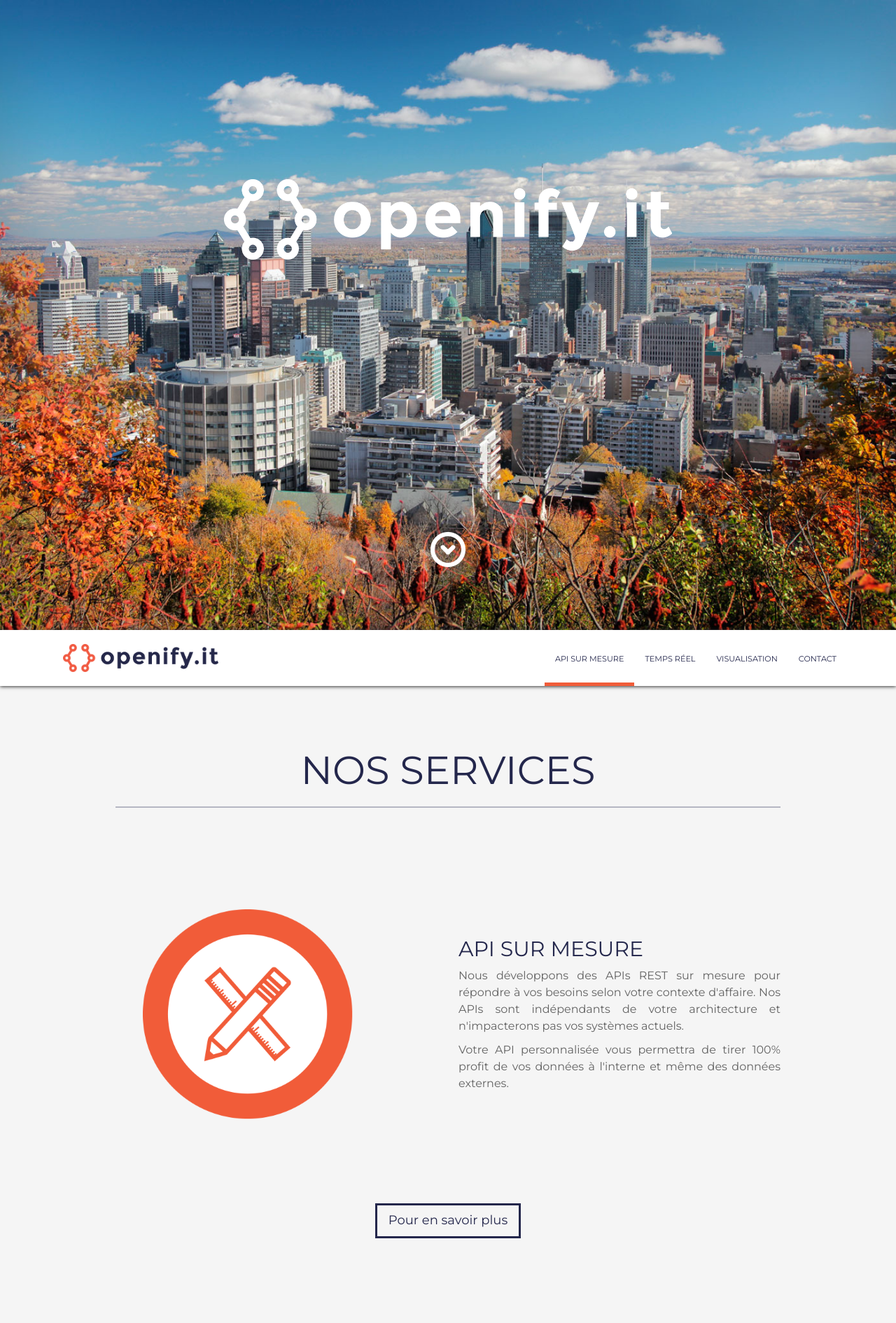
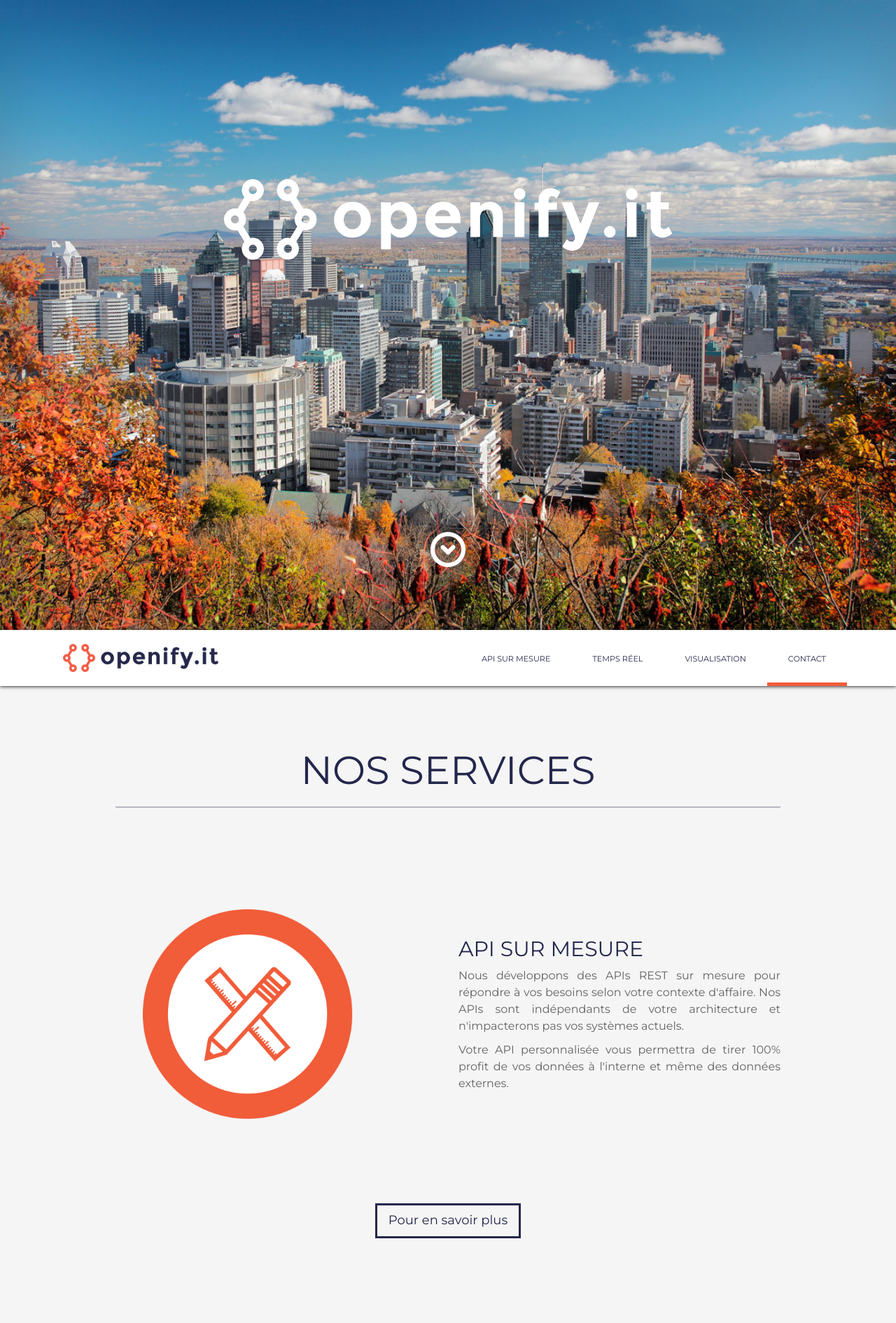
Before and after one commit to openifyit/jekyll-website, a Jekyll site: the page built from index.html, in a window 1280 px wide. Shown: the top 1890 px of the page at 70% size. Built offline with Jekyll 4.4.1, drawn with Linux system fonts in a browser that asks for light colours; nearby versions of some CDN libraries.

Commit message:
Added scroll spy

```diff
--- a/_includes/navbar.html
+++ b/_includes/navbar.html
@@ -3,9 +3,9 @@
         <div class="openify-navbar-header pull-left">
             <img class="openify-navbar-logo" src="{{site.data.scrollspy.logo}}">
         </div>
-        <div class="nav navbar-nav openify-navbar-links pull-right" id="content-scrollspy">
-            <ul>
-                <li class="active"><a href="#{{site.data.home.services.api.anchor}}">
+        <div class="openify-navbar-links pull-right" id="content-scrollspy">
+            <ul class="nav">
+                <li><a href="#{{site.data.home.services.api.anchor}}">
                     {{site.data.home.services.api.title}}</a></li>
                 <li><a href="#{{site.data.home.services.realtime.anchor}}">
                     {{site.data.home.services.realtime.title}}</a></li>
--- a/_layouts/default.html
+++ b/_layouts/default.html
@@ -1,10 +1,9 @@
 <!DOCTYPE html>
 <html lang="fr">
 
-  {% include head.html %}
+    {% include head.html %}
 
-    <!--<body data-spy="scroll" data-target="#content-scrollspy">-->
-    <body>
+    <body data-spy="scroll" data-target="#content-scrollspy">
 
     {% include header.html %}
 
--- a/assets/stylesheets/main.css
+++ b/assets/stylesheets/main.css
@@ -247,6 +247,8 @@
     text-decoration: none;
     color: #24274c;
     font-size: 0.7em;
+    background-color: transparent !important;
+    padding: 5px 15px;
 }
 
 .openify-navbar-links li>a:hover {
@@ -254,7 +256,7 @@
 }
 
 .openify-navbar-padding {
-    padding-top: 80px;
+    padding-top: 100px;
 }
 
 .openify-navbar-links .active {
```
